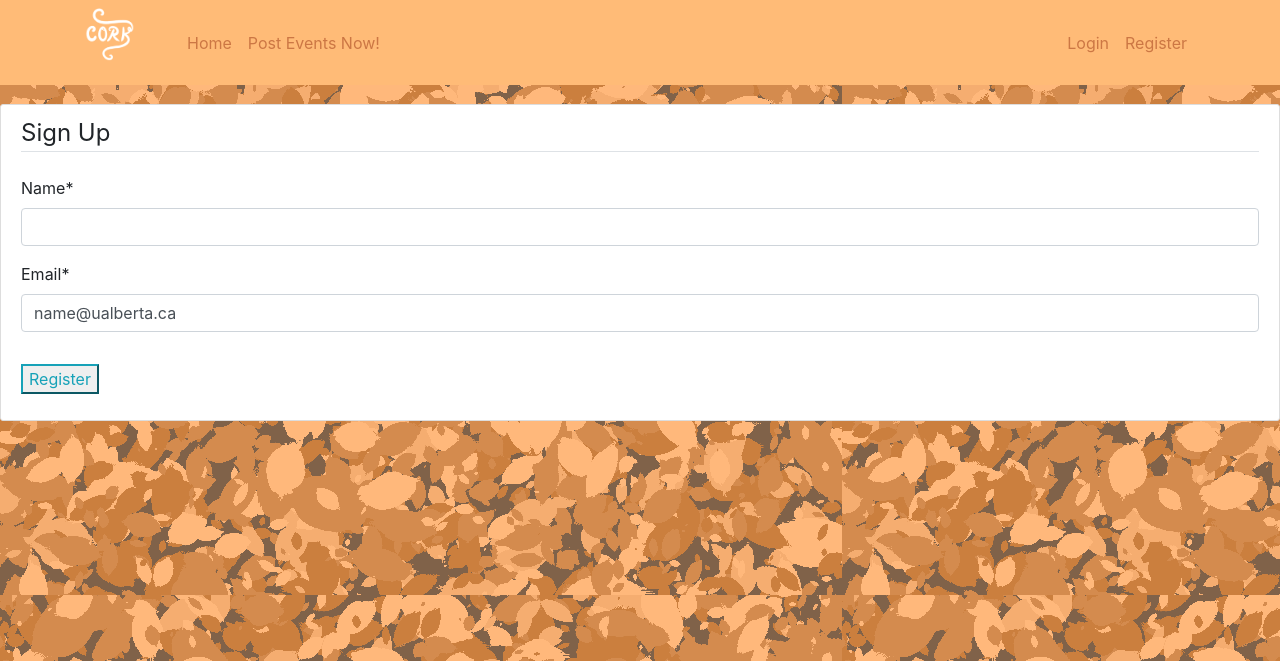
After one commit to katielin42/Django-Web-App-CorkBoard, a Django app: page /signup/ in a window 1280 px wide. The commit adds this page. Shown: the top 661 px of the page. Run offline with Django 3.2, Linux system fonts and the light colour scheme; some libraries are stand-ins or nearby versions.

Commit message:
we love justine

```diff
--- a/digposters/digposters/settings.py
+++ b/digposters/digposters/settings.py
@@ -40,6 +40,7 @@ INSTALLED_APPS = [
     'django.contrib.sessions',
     'django.contrib.messages',
     'django.contrib.staticfiles',
+
 ]
 
 MIDDLEWARE = [
@@ -57,7 +58,8 @@ ROOT_URLCONF = 'digposters.urls'
 TEMPLATES = [
     {
         'BACKEND': 'django.template.backends.django.DjangoTemplates',
-        'DIRS': [],
+        #'DIRS': [],
+        'DIRS': [os.path.join(BASE_DIR, 'templates')],
         'APP_DIRS': True,
         'OPTIONS': {
             'context_processors': [
--- a/digposters/posters/models.py
+++ b/digposters/posters/models.py
@@ -25,3 +25,7 @@ class Post(models.Model):
 
     def get_absolute_url(self):
         return reverse('post-detail', kwargs={'pk': self.pk})
+
+class SignUp(models.Model):
+    name = models.CharField(max_length=100)
+    email = models.CharField(max_length=100, default="name@ualberta.ca")
--- a/digposters/posters/templates/posters/post_detail.html
+++ b/digposters/posters/templates/posters/post_detail.html
@@ -15,7 +15,9 @@
          <b>WHERE:</b> <p>{{object.location}}</p>
          <b>DATE:</b><p>{{object.date}}</p>
          <b>TIME:</b><p class="article-time"> from <i>{{ object.time_start }}</i> to <i>{{object.time_end}}</i>, </p>
-         <button class="'btn btn-outline-info" type="submit" >Sign Up! </button>
+          <a href=" {% url 'signup' %}"><button class="'btn btn-outline-info" type="submit" >Sign Up! </button></a>
+          <!--
+         <button class="'btn btn-outline-info" type="submit" >Sign Up! </button> -->
          </div>
     </article>
 {% endblock content %}
--- /dev/null
+++ b/digposters/posters/templates/posters/signup_Form.html
@@ -0,0 +1,16 @@
+{% extends "posters/base.html" %}
+{%load crispy_forms_tags%}
+{% block content %}
+    <div class="content-section">
+        <form method="POST" enctype="multipart/form-data">
+            {% csrf_token%}
+            <fieldset class="form-group">
+                <legend class="border-bottom mb-4">Sign Up </legend>
+                {{ form|crispy }}
+            </fieldset>
+            <div class="form-group">
+                <button class="'btn btn-outline-info" type="submit">Register</button>
+            </div>
+        </form>
+    </div>
+{% endblock content %}
--- a/digposters/posters/urls.py
+++ b/digposters/posters/urls.py
@@ -1,10 +1,11 @@
 from django.urls import path
 from . import views
-from .views import HomePageView, PostDetailView, PostCreateView
+from .views import HomePageView, PostDetailView, PostCreateView, SignUpView
 
 urlpatterns = [
     path('', HomePageView.as_view(), name='posters-home'),
     path('post/<int:pk>/', PostDetailView.as_view(), name='post-detail'),
     path('about/', views.about, name='posters-about'),
     path('post/new/', PostCreateView.as_view(), name='post-create'),
+    path('signup/', SignUpView.as_view(), name='signup'),
 ]
--- a/digposters/posters/views.py
+++ b/digposters/posters/views.py
@@ -1,6 +1,6 @@
 from django.shortcuts import render
 from django.views.generic import ListView, DetailView, CreateView
-from .models import Post
+from .models import Post, SignUp
 from django.contrib.auth.mixins import LoginRequiredMixin
 
 
@@ -34,3 +34,15 @@ class PostCreateView(LoginRequiredMixin, CreateView):
     def form_valid(self,form):
         form.instance.author = self.request.user
         return super().form_valid(form)
+'''
+def signup(request):
+    return render(request, 'posters/signup.html', {'title': 'about'})
+'''
+
+class SignUpView(CreateView):
+    model = SignUp
+    fields = ['name', 'email']
+
+    def form_valid(self,form):
+        form.instance.author = self.request.user
+        return super().form_valid(form)
```
Also changed, not shown: digposters/posters/templates/posters/signup.html (added, +16 -0 lines), digposters/db.sqlite3, digposters/posters/migrations/0005_auto_20191110_0631.py (added).
